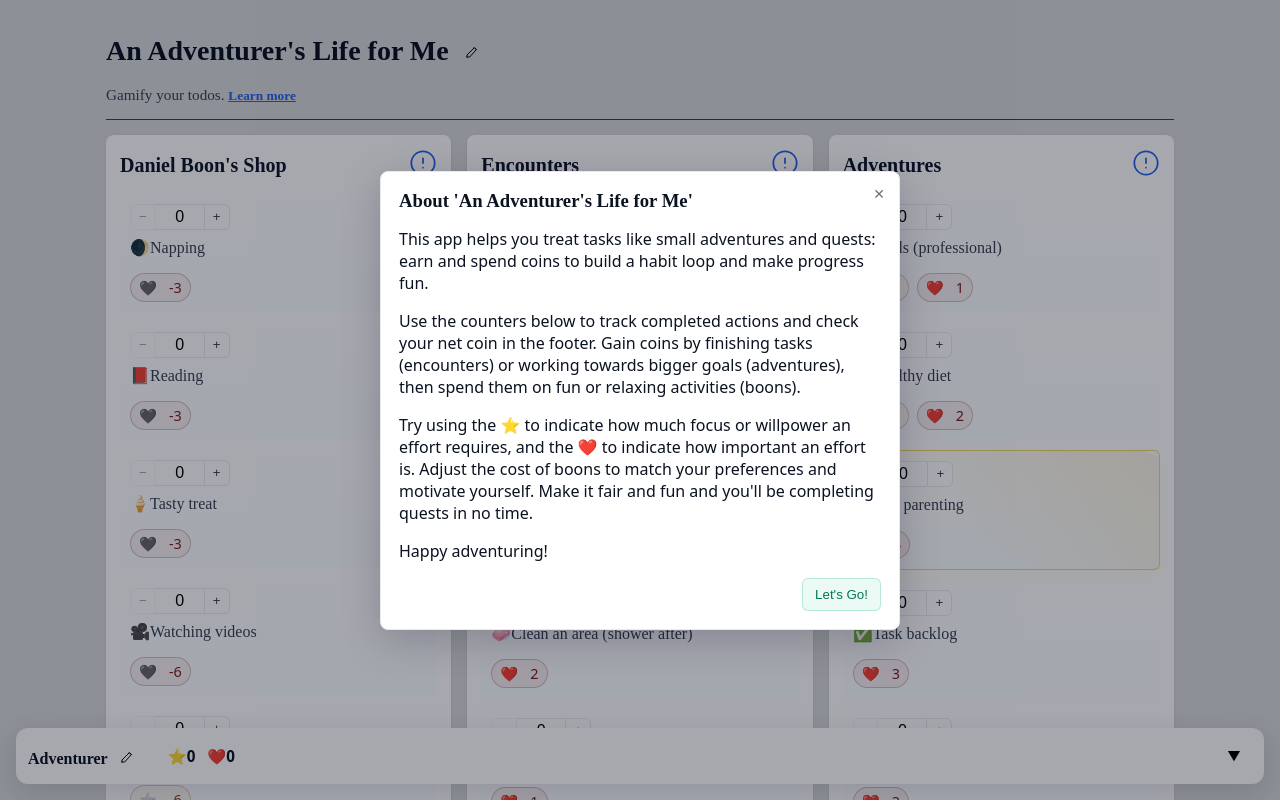
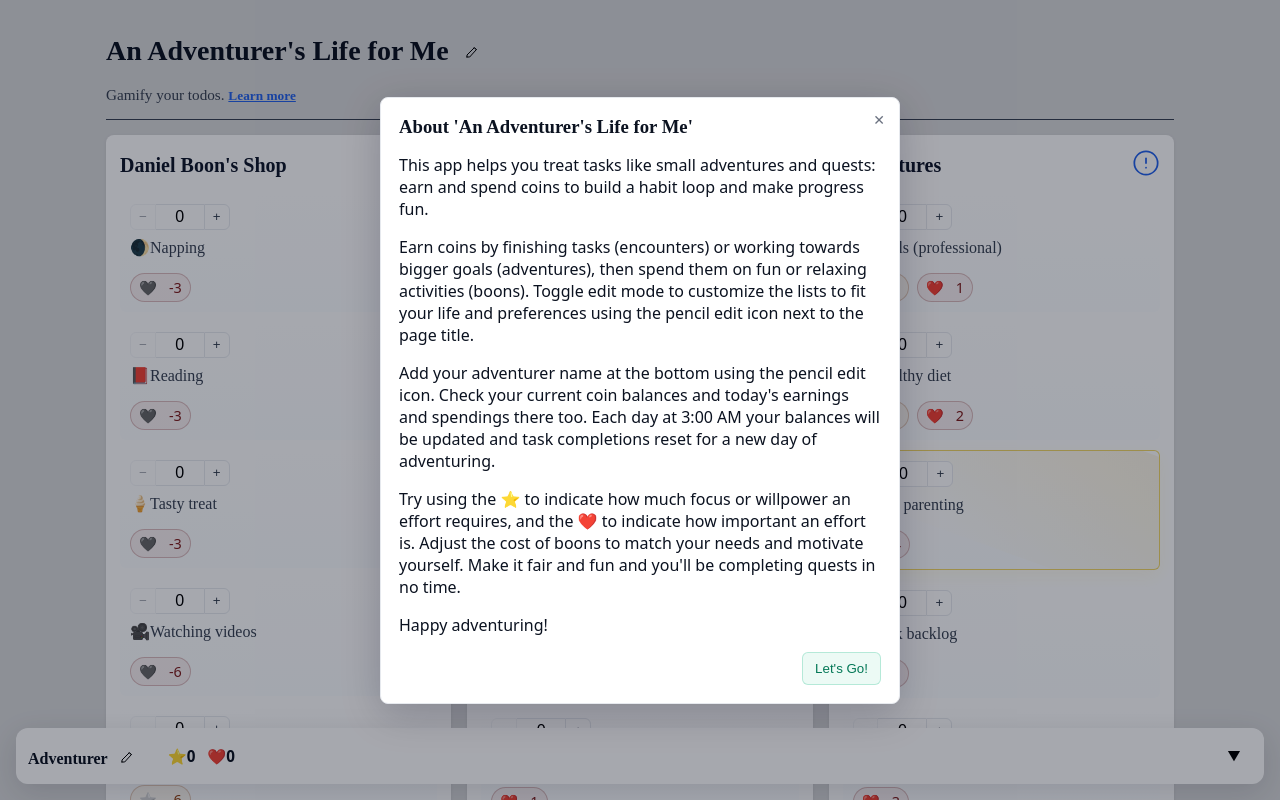
Before and after one commit to SpencerWBarnes/An-Adventurers-Life, a React (Vite) app: page / in a window 1280 px wide. Both pictures are taken after a click on the button "Learn more". Shown: the top 800 px of the page. Built offline with nearby package versions, Linux system fonts and the light colour scheme; a web font is replaced by a local one.

Commit message:
Updated documentation and wording

```diff
--- a/src/App.tsx
+++ b/src/App.tsx
@@ -122,7 +122,7 @@ export default function App() {
 
         <Section
           title="Encounters"
-          description="Gain coin by completing tasks and encounters."
+          description="Earn coins by completing tasks."
           actions={data.encounters}
           isEditable={editing}
           onUpdate={updateList("encounters")}
@@ -130,14 +130,14 @@ export default function App() {
 
         <Section
           title="Adventures"
-          description="Gain coin by working towards bigger commitments and quests. Each 45 minute span spent on an adventure counts as one completed action."
+          description="Earn coins by working towards bigger goals. Each 45 minute span spent on an adventure counts as one completion."
           actions={data.adventures}
           isEditable={editing}
           onUpdate={updateList("adventures")}
         />
       </main>
 
-        <Footer player={data.adventurer} onUpdatePlayer={updatePlayer} />
+      <Footer player={data.adventurer} onUpdatePlayer={updatePlayer} />
     </div>
   )
 }
--- a/src/components/Dialogs/LearnMoreDialog.tsx
+++ b/src/components/Dialogs/LearnMoreDialog.tsx
@@ -9,12 +9,17 @@ export default function LearnMoreDialog({ open, onClose }: Props) {
     <Dialog open={open} onClose={onClose} onSave={onClose} title="About 'An Adventurer's Life for Me'" saveLabel="Let's Go!">
       <p>This app helps you treat tasks like small adventures and quests: earn and spend coins to build a habit loop and make progress fun.</p>
       <p>
-        Use the counters below to track completed actions and check your net coin in the footer.
-        Gain coins by finishing tasks (encounters) or working towards bigger goals (adventures), then spend them on fun or relaxing activities (boons).
+        Earn coins by finishing tasks (encounters) or working towards bigger goals (adventures), then spend them on fun or relaxing activities (boons).
+        Toggle edit mode to customize the lists to fit your life and preferences using the pencil edit icon next to the page title.
+      </p>
+      <p>
+        Add your adventurer name at the bottom using the pencil edit icon.
+        Check your current coin balances and today's earnings and spendings there too.
+        Each day at 3:00 AM your balances will be updated and task completions reset for a new day of adventuring.
       </p>
       <p>
         Try using the {FOCUS_ICON} to indicate how much focus or willpower an effort requires, and the {RECOVERY_ICON} to indicate how important an effort is.
-        Adjust the cost of boons to match your preferences and motivate yourself.
+        Adjust the cost of boons to match your needs and motivate yourself.
         Make it fair and fun and you'll be completing quests in no time.
       </p>
       <p>Happy adventuring!</p>
```
Also changed, not shown: 1 other file (tests, documents, lock files or other folders).
